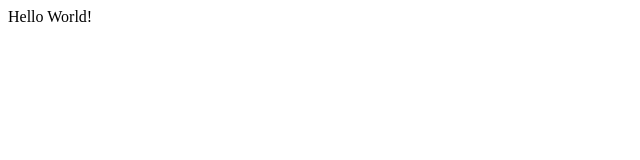
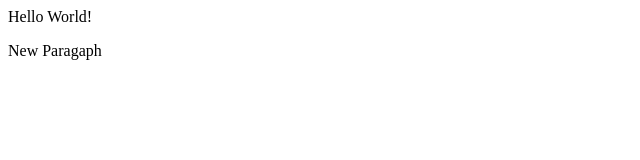
Before and after one commit to AnantJain2004/firstRepo-demo, a plain HTML site: page index.html in a window 1280 px wide. Shown: the full height of the page, 0-640 px from the left. Drawn offline with Linux system fonts and the light colour scheme.

Commit message:
Add new paragraph

```diff
--- a/index.html
+++ b/index.html
@@ -1 +1,2 @@
 <p>Hello World!</p>
+<p>New Paragaph</p>
```
